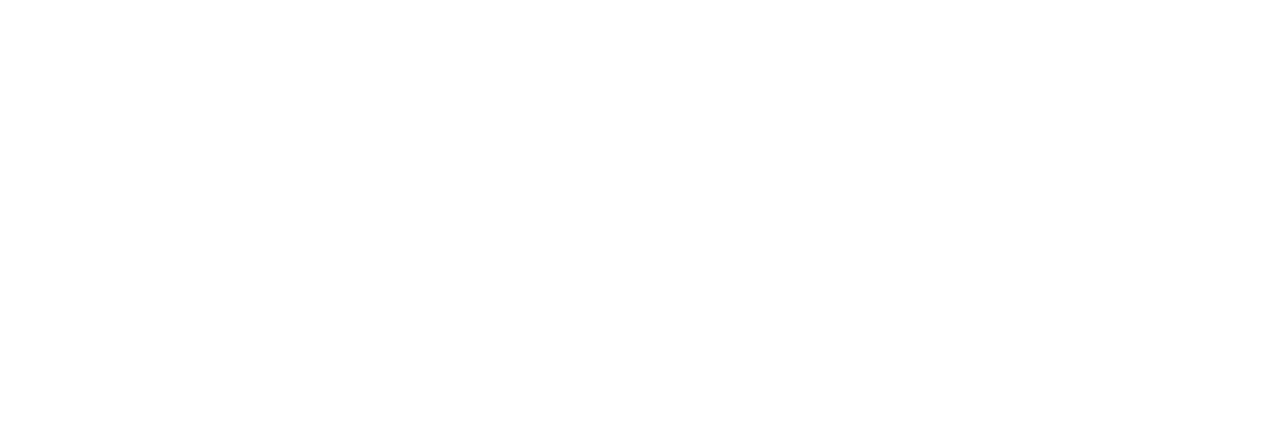
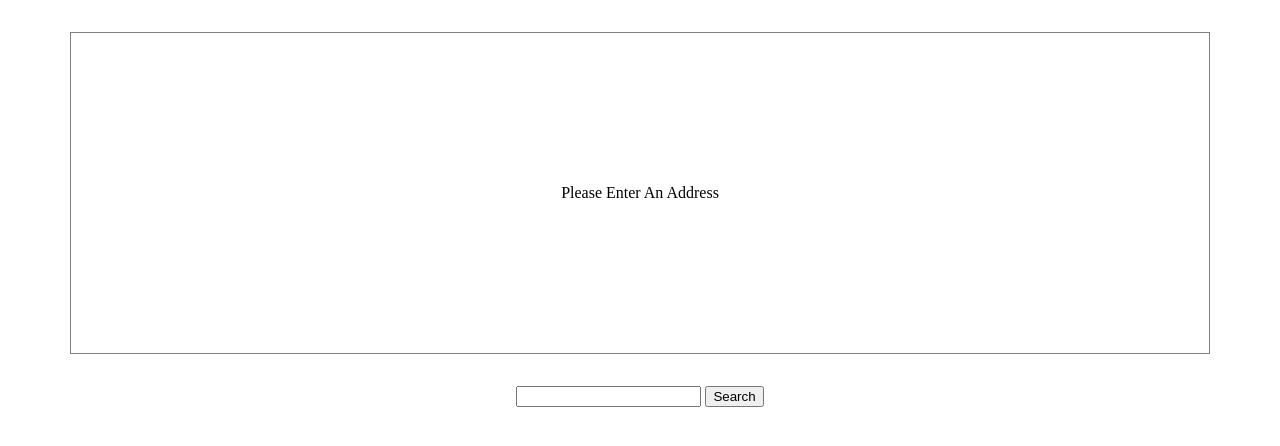
Before and after one commit to houzyk/ts-pr-gmaps, a website built with webpack: page index.html in a window 1280 px wide. Built offline with nearby package versions, Linux system fonts and the light colour scheme.

Commit message:
ADD address search form and markup for map

```diff
--- /dev/null
+++ b/app.css
@@ -0,0 +1,15 @@
+#map {
+  width: 90%;
+  height: 20rem;
+  border: 1px solid grey;
+  margin: 2rem auto;
+  display: flex;
+  justify-content: center;
+  align-items: center;
+  text-align: center;
+}
+
+form {
+  text-align: center;
+  margin: 2rem auto;
+}
--- a/index.html
+++ b/index.html
@@ -5,8 +5,16 @@
     <meta name="viewport" content="width=device-width, initial-scale=1.0">
     <meta http-equiv="X-UA-Compatible" content="ie=edge">
     <title>Understanding TypeScript</title>
+    <link rel="stylesheet" href="app.css">
     <script src="dist/bundle.js" defer></script>
   </head>
   <body>
+    <div id="map">
+      <p>Please Enter An Address</p>
+    </div>
+      <form>
+        <input type="text" id="address">
+        <button type="submit">Search</button>
+      </form>
   </body>
 </html>
```
